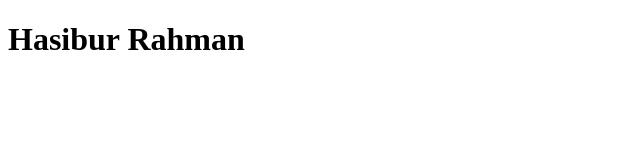
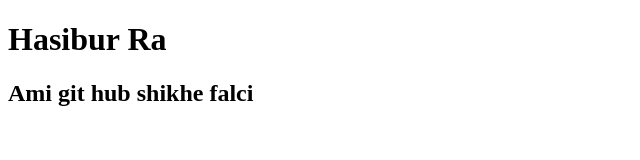
Before and after one commit to hasiburrahman010/hasib-project, a plain HTML site: page index.html in a window 1280 px wide. Shown: the whole page, without its empty margins (0-640 px from the left). Drawn offline with Linux system fonts and the light colour scheme.

Commit message:
file channges

```diff
--- a/index.html
+++ b/index.html
@@ -6,6 +6,7 @@
     <title>Document</title>
 </head>
 <body>
-    <h1>Hasibur Rahman</h1>
+    <h1>Hasibur Ra</h1>
+    <h2>Ami git hub shikhe falci</h2>
 </body>
 </html>
```
